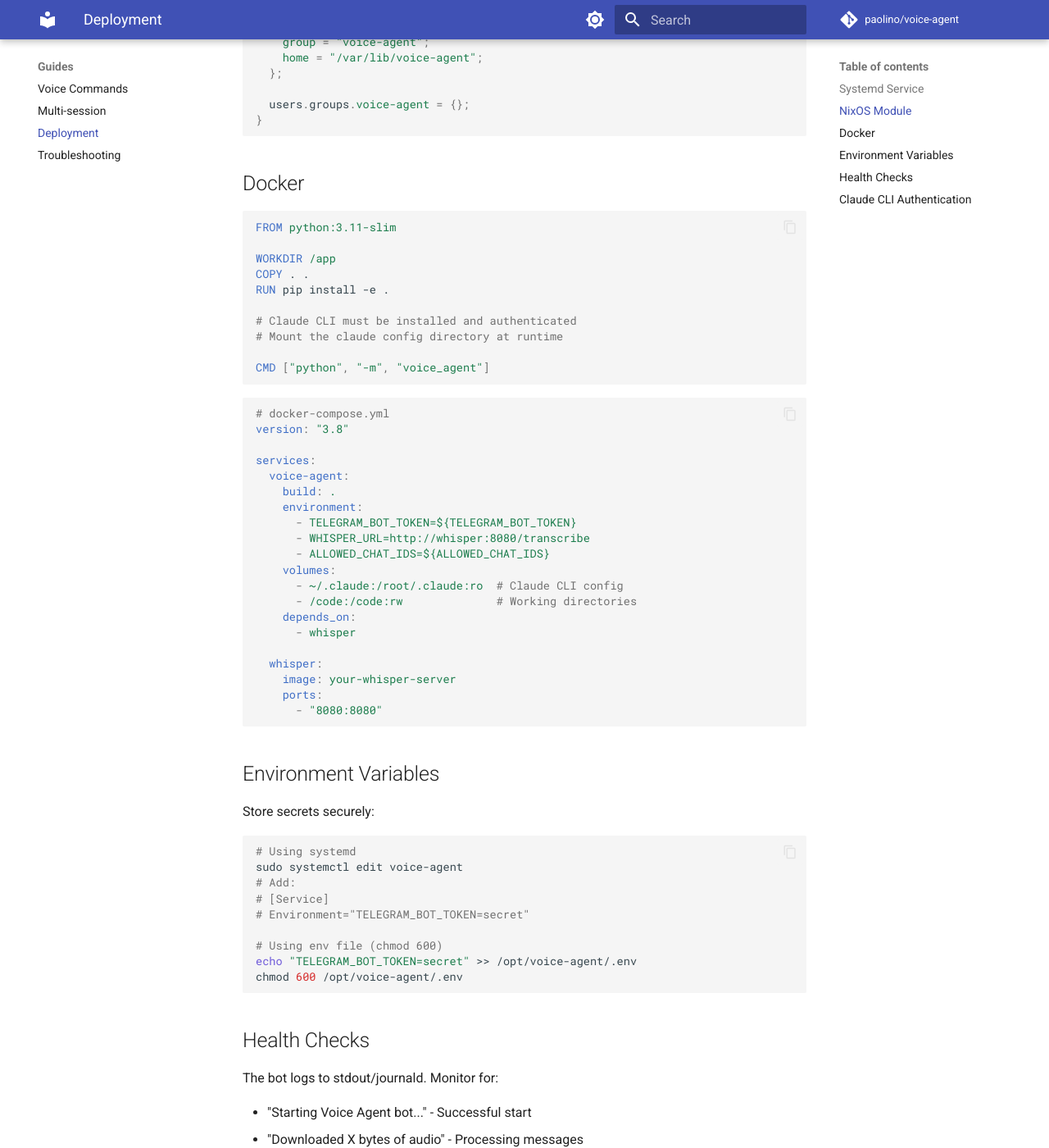
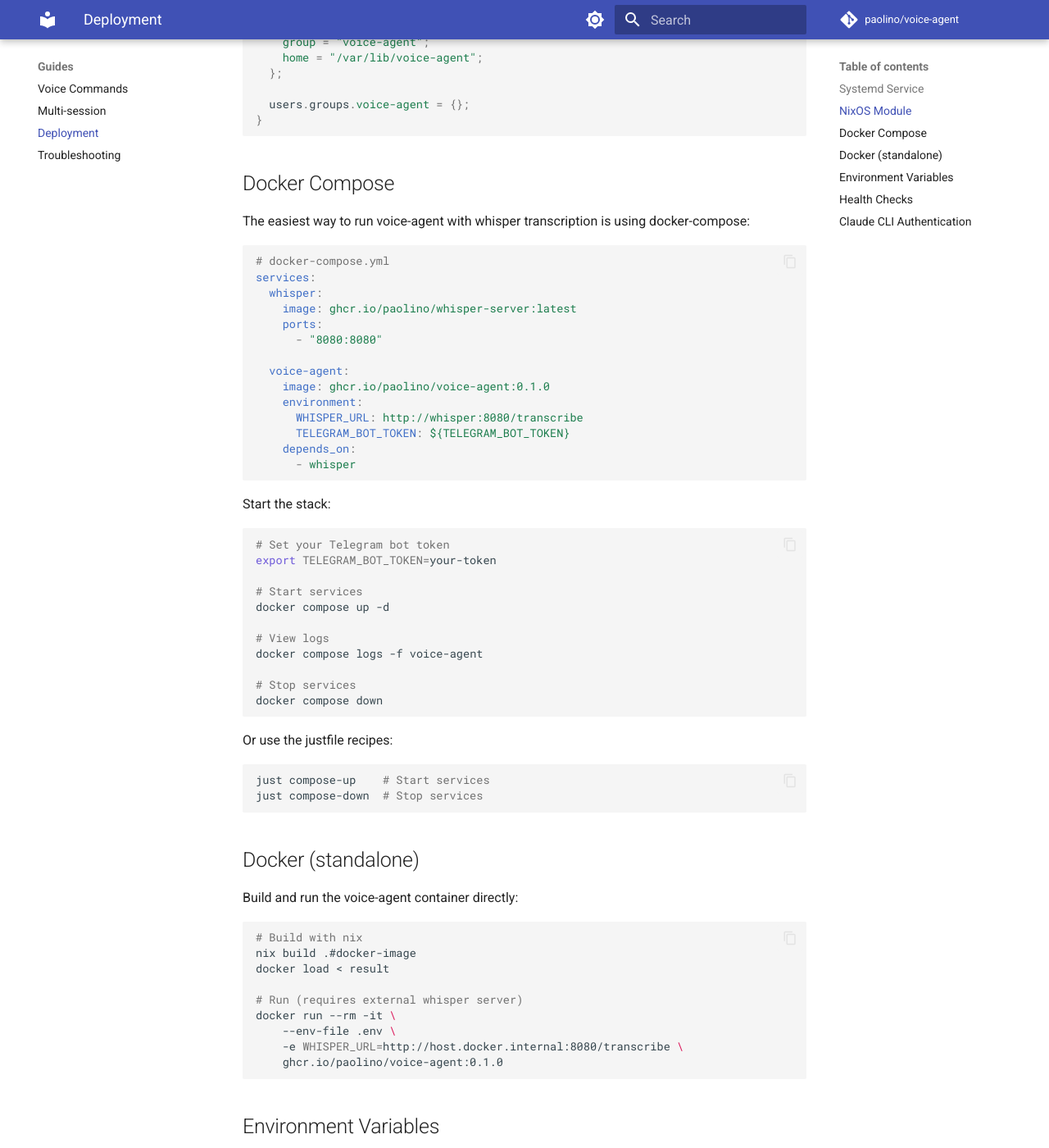
Before and after one commit to paolino/voice-agent, an MkDocs documentation site: the page built from docs/guides/deployment.md, in a window 1280 px wide and 1400 px high, scrolled down 1336 px. Shown: the whole window at 82% size. Built offline with MkDocs 1.6.1 and Material for MkDocs 9.7.7, drawn with Linux system fonts in a browser that asks for light colours; comment, search, counter and statistics services are not loaded.

Commit message:
feat: add docker-compose with whisper-server
- Add docker-compose.yml with whisper and voice-agent services
- Update deployment docs with docker-compose instructions
- Add compose-up/compose-down justfile recipes

Closes #31

````diff
--- a/docs/guides/deployment.md
+++ b/docs/guides/deployment.md
@@ -68,42 +68,64 @@
 }
 ```
 
-## Docker
+## Docker Compose
 
-```dockerfile
-FROM python:3.11-slim
-
-WORKDIR /app
-COPY . .
-RUN pip install -e .
-
-# Claude CLI must be installed and authenticated
-# Mount the claude config directory at runtime
-
-CMD ["python", "-m", "voice_agent"]
-```
+The easiest way to run voice-agent with whisper transcription is using docker-compose:
 
 ```yaml
 # docker-compose.yml
-version: "3.8"
+services:
+  whisper:
+    image: ghcr.io/paolino/whisper-server:latest
+    ports:
+      - "8080:8080"
 
-services:
   voice-agent:
-    build: .
+    image: ghcr.io/paolino/voice-agent:0.1.0
     environment:
-      - TELEGRAM_BOT_TOKEN=${TELEGRAM_BOT_TOKEN}
-      - WHISPER_URL=http://whisper:8080/transcribe
-      - ALLOWED_CHAT_IDS=${ALLOWED_CHAT_IDS}
-    volumes:
-      - ~/.claude:/root/.claude:ro  # Claude CLI config
-      - /code:/code:rw              # Working directories
+      WHISPER_URL: http://whisper:8080/transcribe
+      TELEGRAM_BOT_TOKEN: ${TELEGRAM_BOT_TOKEN}
     depends_on:
       - whisper
+```
 
-  whisper:
-    image: your-whisper-server
-    ports:
-      - "8080:8080"
+Start the stack:
+
+```bash
+# Set your Telegram bot token
+export TELEGRAM_BOT_TOKEN=your-token
+
+# Start services
+docker compose up -d
+
+# View logs
+docker compose logs -f voice-agent
+
+# Stop services
+docker compose down
+```
+
+Or use the justfile recipes:
+
+```bash
+just compose-up    # Start services
+just compose-down  # Stop services
+```
+
+## Docker (standalone)
+
+Build and run the voice-agent container directly:
+
+```bash
+# Build with nix
+nix build .#docker-image
+docker load < result
+
+# Run (requires external whisper server)
+docker run --rm -it \
+    --env-file .env \
+    -e WHISPER_URL=http://host.docker.internal:8080/transcribe \
+    ghcr.io/paolino/voice-agent:0.1.0
 ```
 
 ## Environment Variables
````
Also changed, not shown: docker-compose.yml (added, +13 -0 lines), 1 other file.
